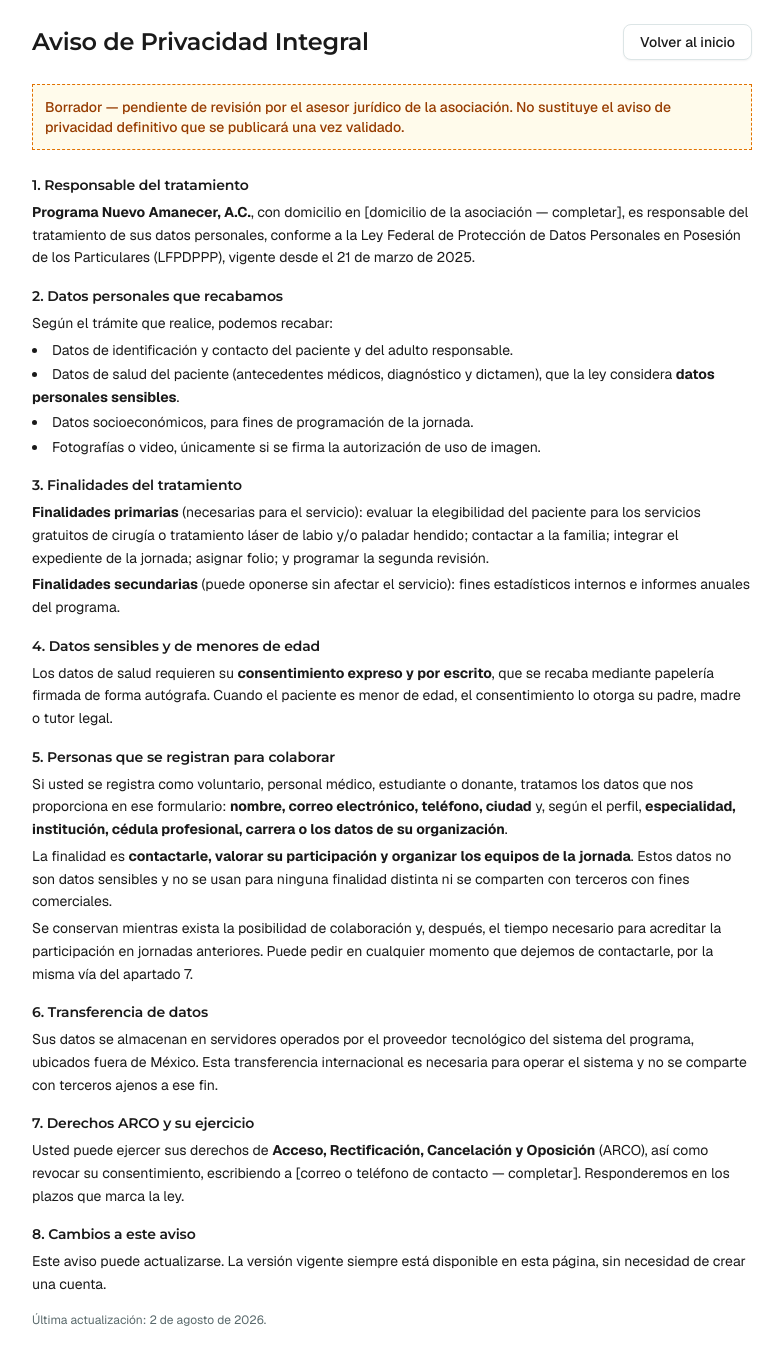
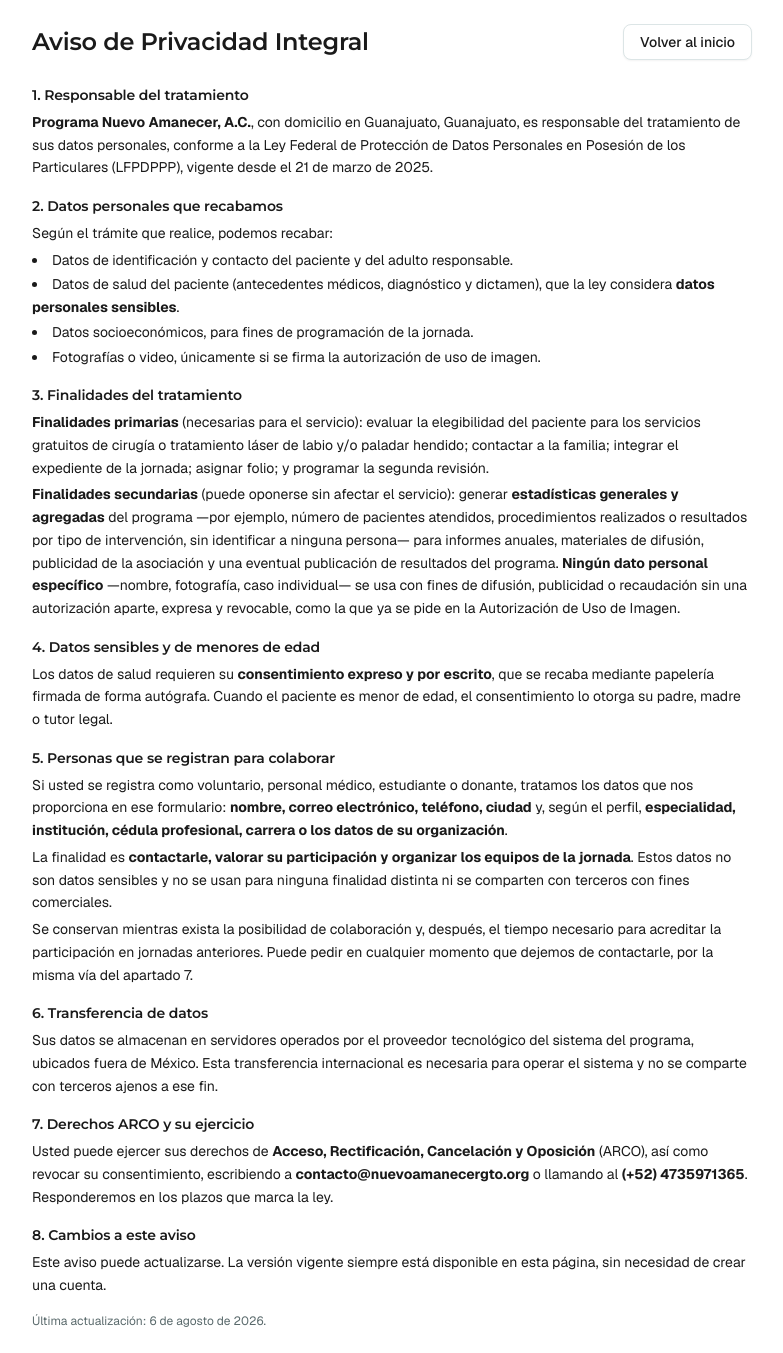
Before and after one commit to BenchHPZ/Programa-nuevo-amanecer, a Next.js app: page /aviso-de-privacidad in a window 1280 px wide. Shown: the whole page, without its empty margins (248-1031 px from the left). Built offline with nearby package versions, Linux system fonts and the light colour scheme.

Commit message:
Actualización datos de contacto en varios lados

```diff
--- a/app/aviso-de-privacidad/page.tsx
+++ b/app/aviso-de-privacidad/page.tsx
@@ -1,13 +1,14 @@
 import Link from "next/link";
 
+import { CONTACTO } from "@/config/contenido-landing";
 import { Button } from "@/components/ui/button";
 
 /**
  * Aviso de privacidad integral (RF-171), público y sin sesión — la
- * LFPDPPP lo exige. Borrador redactado por el equipo técnico contra la ley
- * vigente desde el 21 de marzo de 2025; pendiente de revisión por el
- * asesor jurídico de la asociación (docs/CUMPLIMIENTO.md §4). Los datos
- * entre corchetes los debe completar la asociación antes de publicar.
+ * LFPDPPP lo exige. Redactado contra la ley vigente desde el 21 de marzo de
+ * 2025 (ver docs/CUMPLIMIENTO.md). El domicilio y el canal de contacto ARCO
+ * se jalan de `CONTACTO` en config/contenido-landing.ts — un cambio ahí
+ * actualiza este aviso y las plantillas de consentimiento por igual.
  */
 export default function PaginaAvisoPrivacidad() {
   return (
@@ -19,19 +20,14 @@
         </Button>
       </div>
 
-      <p className="border border-dashed border-amber-600 bg-amber-50 p-3 text-sm font-medium text-amber-800">
-        Borrador — pendiente de revisión por el asesor jurídico de la asociación. No sustituye el
-        aviso de privacidad definitivo que se publicará una vez validado.
-      </p>
-
       <div className="space-y-4 text-sm leading-relaxed">
         <section className="space-y-1">
           <h2 className="font-semibold">1. Responsable del tratamiento</h2>
           <p>
-            <strong>Programa Nuevo Amanecer, A.C.</strong>, con domicilio en [domicilio de la
-            asociación — completar], es responsable del tratamiento de sus datos personales,
-            conforme a la Ley Federal de Protección de Datos Personales en Posesión de los
-            Particulares (LFPDPPP), vigente desde el 21 de marzo de 2025.
+            <strong>Programa Nuevo Amanecer, A.C.</strong>, con domicilio en {CONTACTO.domicilio},
+            es responsable del tratamiento de sus datos personales, conforme a la Ley Federal de
+            Protección de Datos Personales en Posesión de los Particulares (LFPDPPP), vigente
+            desde el 21 de marzo de 2025.
           </p>
         </section>
 
@@ -59,7 +55,14 @@
           </p>
           <p>
             <strong>Finalidades secundarias</strong> (puede oponerse sin afectar el servicio):
-            fines estadísticos internos e informes anuales del programa.
+            generar <strong>estadísticas generales y agregadas</strong> del programa —por ejemplo,
+            número de pacientes atendidos, procedimientos realizados o resultados por tipo de
+            intervención, sin identificar a ninguna persona— para informes anuales, materiales de
+            difusión, publicidad de la asociación y una eventual publicación de resultados del
+            programa. <strong>Ningún dato personal específico</strong> —nombre, fotografía, caso
+            individual— se usa con fines de difusión, publicidad o recaudación sin una
+            autorización aparte, expresa y revocable, como la que ya se pide en la Autorización de
+            Uso de Imagen.
           </p>
         </section>
 
@@ -105,9 +108,9 @@
           <h2 className="font-semibold">7. Derechos ARCO y su ejercicio</h2>
           <p>
             Usted puede ejercer sus derechos de <strong>Acceso, Rectificación, Cancelación y
-            Oposición</strong> (ARCO), así como revocar su consentimiento, escribiendo a
-            [correo o teléfono de contacto — completar]. Responderemos en los plazos que marca la
-            ley.
+            Oposición</strong> (ARCO), así como revocar su consentimiento, escribiendo a{" "}
+            <strong>{CONTACTO.correo}</strong> o llamando al <strong>{CONTACTO.telefono}</strong>.
+            Responderemos en los plazos que marca la ley.
           </p>
         </section>
 
@@ -119,7 +122,7 @@
           </p>
         </section>
 
-        <p className="text-xs text-muted-foreground">Última actualización: 2 de agosto de 2026.</p>
+        <p className="text-xs text-muted-foreground">Última actualización: 6 de agosto de 2026.</p>
       </div>
     </div>
   );
--- a/app/imprimir/consentimiento/[tipo]/[expedienteId]/page.tsx
+++ b/app/imprimir/consentimiento/[tipo]/[expedienteId]/page.tsx
@@ -7,9 +7,9 @@
 import { AvisoPrivacidad, Deslinde, UsoImagen } from "../../contenido";
 
 const PLANTILLAS = {
-  aviso_privacidad: { titulo: "Aviso de privacidad", Componente: AvisoPrivacidad },
-  deslinde: { titulo: "Deslinde de responsabilidad", Componente: Deslinde },
-  uso_imagen: { titulo: "Uso de imagen", Componente: UsoImagen },
+  aviso_privacidad: { Componente: AvisoPrivacidad },
+  deslinde: { Componente: Deslinde },
+  uso_imagen: { Componente: UsoImagen },
 } as const;
 
 type TipoValido = keyof typeof PLANTILLAS;
@@ -60,22 +60,16 @@
     : "—";
   const nombrePaciente = `${fila.paciente.nombre} ${fila.paciente.apellido_paterno} ${fila.paciente.apellido_materno ?? ""}`.trim();
 
-  const { Componente, titulo } = PLANTILLAS[tipo];
+  const { Componente } = PLANTILLAS[tipo];
 
   return (
     <div className="mx-auto max-w-2xl space-y-4 p-6">
-      <div className="flex items-center justify-between print:hidden">
-        <p className="text-sm font-medium text-amber-700">
-          Borrador — pendiente de revisión legal. No usar en operación real (docs/CUMPLIMIENTO.md).
-        </p>
+      <div className="flex items-center justify-end print:hidden">
         <BotonImprimir />
       </div>
 
       <style>{`@page { size: letter; margin: 1in; }`}</style>
       <div className="space-y-4 border p-8 print:border-0">
-        <p className="border border-dashed border-amber-600 bg-amber-50 p-2 text-center text-xs font-medium text-amber-800">
-          BORRADOR — PENDIENTE DE REVISIÓN LEGAL — {titulo}
-        </p>
         {/*
           Encabezado con logo y nombre legal completo (§6). Monocromo negro:
           es un documento que se firma de forma autógrafa, se fotocopia y se
--- a/app/page.tsx
+++ b/app/page.tsx
@@ -12,7 +12,6 @@
   PREGUNTAS_FRECUENTES,
   SALON_DE_LA_FAMA,
   SERVICIOS,
-  faltaConfirmar,
   type CategoriaAliado,
 } from "@/config/contenido-landing";
 import {
@@ -271,12 +270,6 @@
               {CONTACTO.domicilio}
             </p>
           </div>
-          {faltaConfirmar(CONTACTO.correo) && (
-            <p className="rounded-md border border-amber-400 bg-amber-50 p-3 text-sm text-amber-900">
-              Los datos de contacto están pendientes de confirmar con la asociación. Esta página
-              no debe publicarse hasta completarlos.
-            </p>
-          )}
         </div>
       </section>
 
--- a/config/contenido-landing.ts
+++ b/config/contenido-landing.ts
@@ -1,11 +1,13 @@
 /**
  * Contenido institucional de la landing pública.
  *
- * Todo vive aquí y no incrustado en el JSX por una razón práctica: los datos
- * de contacto están **sin confirmar**, y los nombres de donantes y aliados
- * normalmente requieren convenio o permiso expreso de cada organización.
- * Tenerlos en un solo archivo permite corregirlos —o quitarlos— en un renglón,
- * sin tocar componentes.
+ * Todo vive aquí y no incrustado en el JSX por una razón práctica: `CONTACTO`
+ * es la fuente única para el sitio y para los documentos legales (aviso de
+ * privacidad, plantillas de consentimiento), y los nombres de donantes y
+ * aliados normalmente requieren convenio o permiso expreso de cada
+ * organización. Tenerlos en un solo archivo permite corregirlos —o
+ * quitarlos— en un renglón, sin tocar componentes ni documentos legales por
+ * separado.
  *
  * Los hechos vienen de docs/HISTORIA.md. **No se publica** el apartado de
  * retos de ese documento (opacidad financiera, sucesión del liderazgo, falta
@@ -16,9 +18,6 @@
  * «Niña o niño con labio y/o paladar hendido», nunca «malformación» ni
  * «beneficiario». Se nombra que es gratuito sin pedir gratitud.
  */
-
-/** Marcador visible para lo que falta confirmar con la asociación. */
-export const POR_CONFIRMAR = "[por confirmar]";
 
 export const ORGANIZACION = {
   nombreLegal: "Programa Nuevo Amanecer, A.C.",
@@ -349,23 +348,18 @@
 ];
 
 /**
- * Datos de contacto — **pendientes de confirmar con la asociación**.
- *
- * Se dejan como marcadores visibles a propósito. Publicar un correo o un
- * teléfono equivocado en la única página donde una familia va a buscar cómo
- * comunicarse es peor que no publicar ninguno, y un marcador se nota; un dato
- * incorrecto, no.
+ * Datos de contacto reales de la asociación — fuente única para el sitio y
+ * para los documentos legales (aviso de privacidad, plantillas de
+ * consentimiento): `correo`/`telefono` son también el canal de contacto
+ * para ejercer derechos ARCO. Cambiar un dato aquí lo actualiza en todos
+ * lados a la vez.
  *
  * El teléfono de la Clínica ISSSTE que aparece en docs/HISTORIA.md es de la
  * SEDE, no de la asociación: no se usa aquí.
  */
 export const CONTACTO = {
-  correo: POR_CONFIRMAR,
-  telefono: POR_CONFIRMAR,
-  domicilio: POR_CONFIRMAR,
-  horario: POR_CONFIRMAR,
+  correo: "contacto@nuevoamanecergto.org",
+  telefono: "(+52) 4735971365",
+  domicilio: "Guanajuato, Guanajuato",
+  horario: "Atención en horario de oficina - Paciencia con nuestros voluntarios",
 };
-
-export function faltaConfirmar(valor: string): boolean {
-  return valor === POR_CONFIRMAR;
-}
```
Also changed, not shown: app/imprimir/consentimiento/contenido.tsx (+18 -15 lines).
